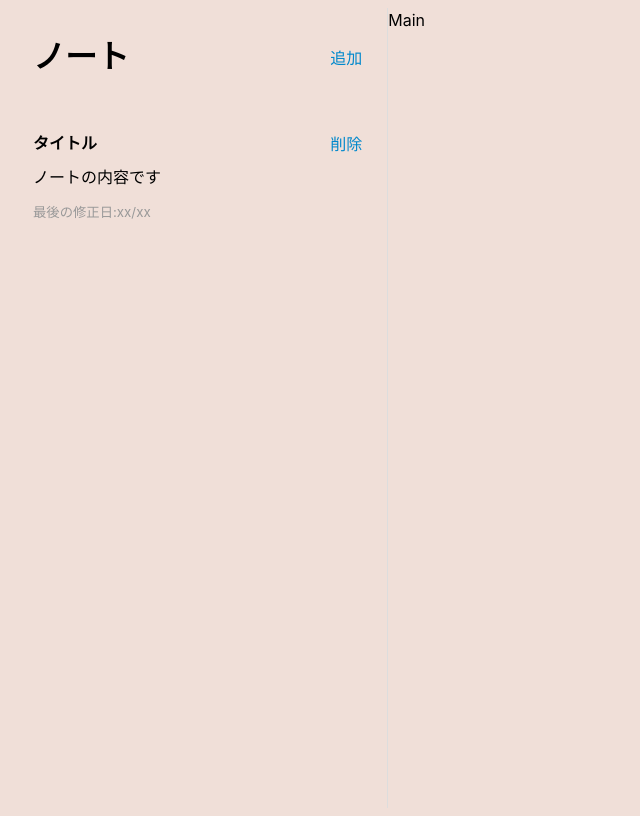
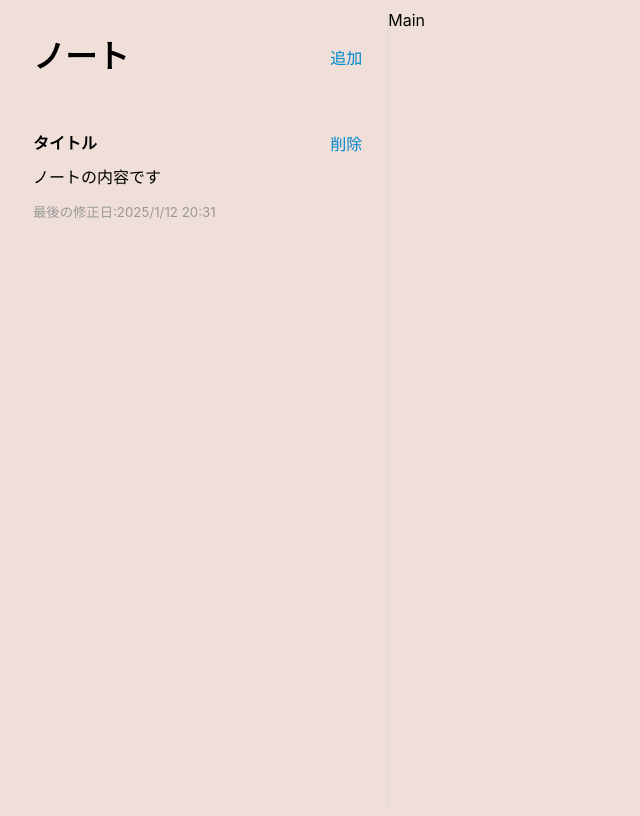
Before and after one commit to KeiAzDev/react-memo-ts, a React (Vite) app: page / in a window 1280 px wide. Both pictures are taken after a click on the button "追加". Shown: the whole page, without its empty margins (0-640 px from the left). Built offline with nearby package versions, Linux system fonts and the light colour scheme.

Commit message:
map関数でノートの全てを出力、uuidでkeyを指定

```diff
--- a/package.json
+++ b/package.json
@@ -11,12 +11,14 @@
   },
   "dependencies": {
     "react": "^18.3.1",
-    "react-dom": "^18.3.1"
+    "react-dom": "^18.3.1",
+    "uuid": "^11.0.5"
   },
   "devDependencies": {
     "@eslint/js": "^9.17.0",
     "@types/react": "^18.3.18",
     "@types/react-dom": "^18.3.5",
+    "@types/uuid": "^10.0.0",
     "@vitejs/plugin-react-swc": "^3.5.0",
     "eslint": "^9.17.0",
     "eslint-plugin-react-hooks": "^5.0.0",
--- a/src/App.tsx
+++ b/src/App.tsx
@@ -2,9 +2,10 @@ import { useState } from 'react'
 import './App.css'
 import Main from './components/Main'
 import Sidebar from './components/Sidebar'
+import { v4 as uuidv4 } from 'uuid'
 
 export interface Note {
-  id: number;
+  id: string;
   title: string;
   content: string;
   modDate: number;
@@ -16,7 +17,7 @@ function App() {
   const onAddNote = () => {
     console.log('note added');
     const newNote = {
-      id: 1,
+      id: uuidv4(),
       title: 'タイトル',
       content: 'ノートの内容です',
       modDate: Date.now(),
@@ -27,7 +28,7 @@ function App() {
 
   return (
     <div className='App'>
-      <Sidebar onAddNote={onAddNote} />
+      <Sidebar onAddNote={onAddNote} notes={notes} />
       <Main />
     </div>
   )
--- a/src/components/Sidebar.tsx
+++ b/src/components/Sidebar.tsx
@@ -1,28 +1,35 @@
-import '../styles/Sidebar.css'
+import "../styles/Sidebar.css";
+import { Note } from "../App";
 
 interface SidebarProps {
-  onAddNote: () => void,
+  onAddNote: () => void;
+  notes: Note[];
 }
 
-const Sidebar: React.FC<SidebarProps> = ({onAddNote}) => {
+const Sidebar: React.FC<SidebarProps> = ({ onAddNote, notes }) => {
   return (
-    <div className='app-sidebar'>
+    <div className="app-sidebar">
       <div className="app-sidebar-header">
         <h1>ノート</h1>
         <button onClick={onAddNote}>追加</button>
       </div>
       <div className="app-sidebar-notes">
-        <div className="app-sidebar-note">
-          <div className="sidebar-note-title">
-            <strong>タイトル</strong>
-            <button>削除</button>
+        {notes.map((note) => (
+          <div className="app-sidebar-note" key={note.id}>
+            <div className="sidebar-note-title">
+              <strong>{note.title}</strong>
+              <button>削除</button>
+            </div>
+            <p>{note.content}</p>
+            <small>最後の修正日:{new Date(note.modDate).toLocaleDateString('ja-JP',{
+              hour: '2-digit',
+              minute: '2-digit',
+            })}</small>
           </div>
-          <p>ノートの内容です</p>
-          <small>最後の修正日:xx/xx</small>
-        </div>
+        ))}
       </div>
     </div>
-  )
-}
+  );
+};
 
-export default Sidebar
+export default Sidebar;
```
Also changed, not shown: 1 other file (tests, documents, lock files or other folders).
